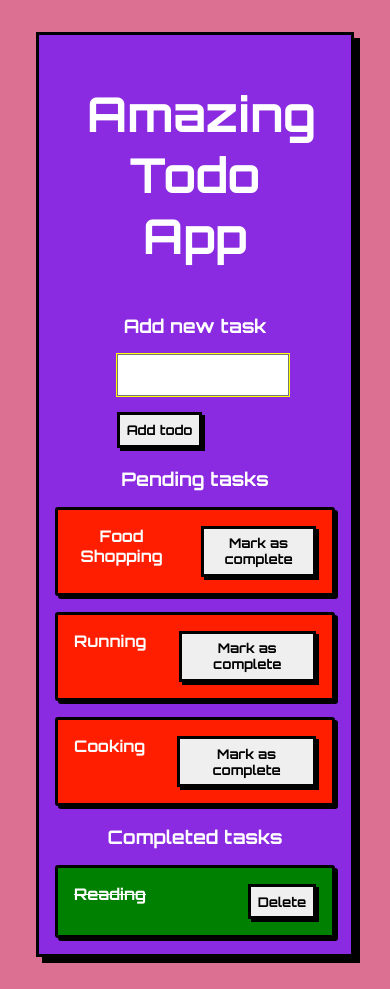
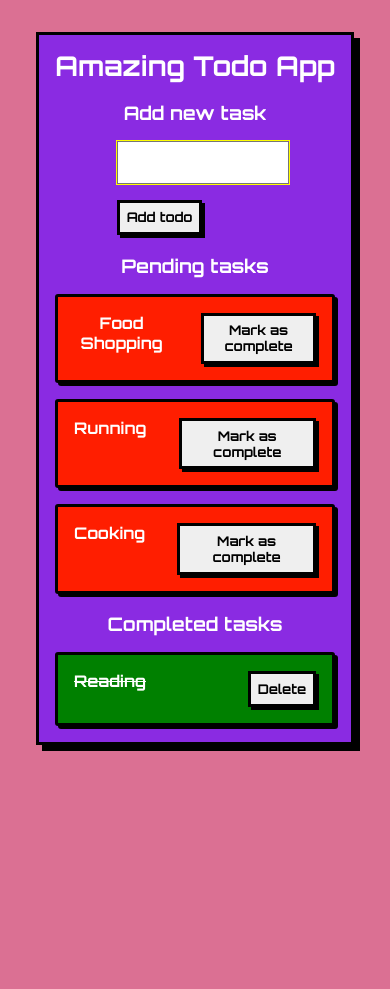
Before and after one commit to janoskocs/react-todo, a React (Create React App) app: page / in a window 390 px wide. After the commit the page ends 844 px from the top, so only its background shows below. Built offline with nearby package versions, Linux system fonts and the light colour scheme.

Commit message:
Responsive fix

```diff
--- a/src/App.css
+++ b/src/App.css
@@ -34,8 +34,8 @@ body button:active {
 }
 
 .appContainer h1 {
-  margin: 1em;
-  font-size: 3em;
+  margin: 0.5em;
+  font-size: 1.7em;
   text-align: center;
 }
 
--- a/src/App.scss
+++ b/src/App.scss
@@ -35,9 +35,8 @@ body {
     text-align: center;
 
     h1 {
-        margin: 1em;
-        font-size: 3em;
-
+        margin: 0.5em;
+        font-size: 1.7em;
         text-align: center;
     }
 
@@ -105,4 +104,6 @@ body {
         }
 
     }
+
+
 }
```
Also changed, not shown: 1 other file (tests, documents, lock files or other folders).
